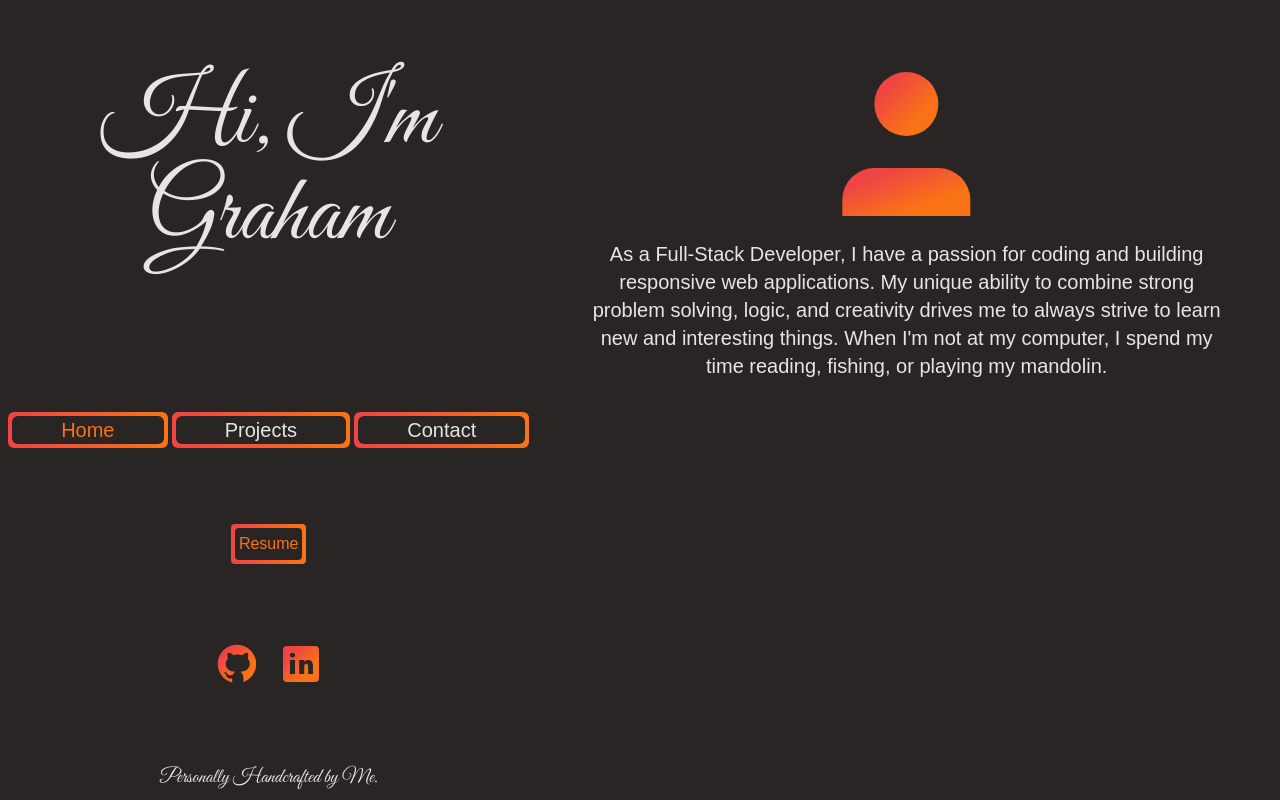
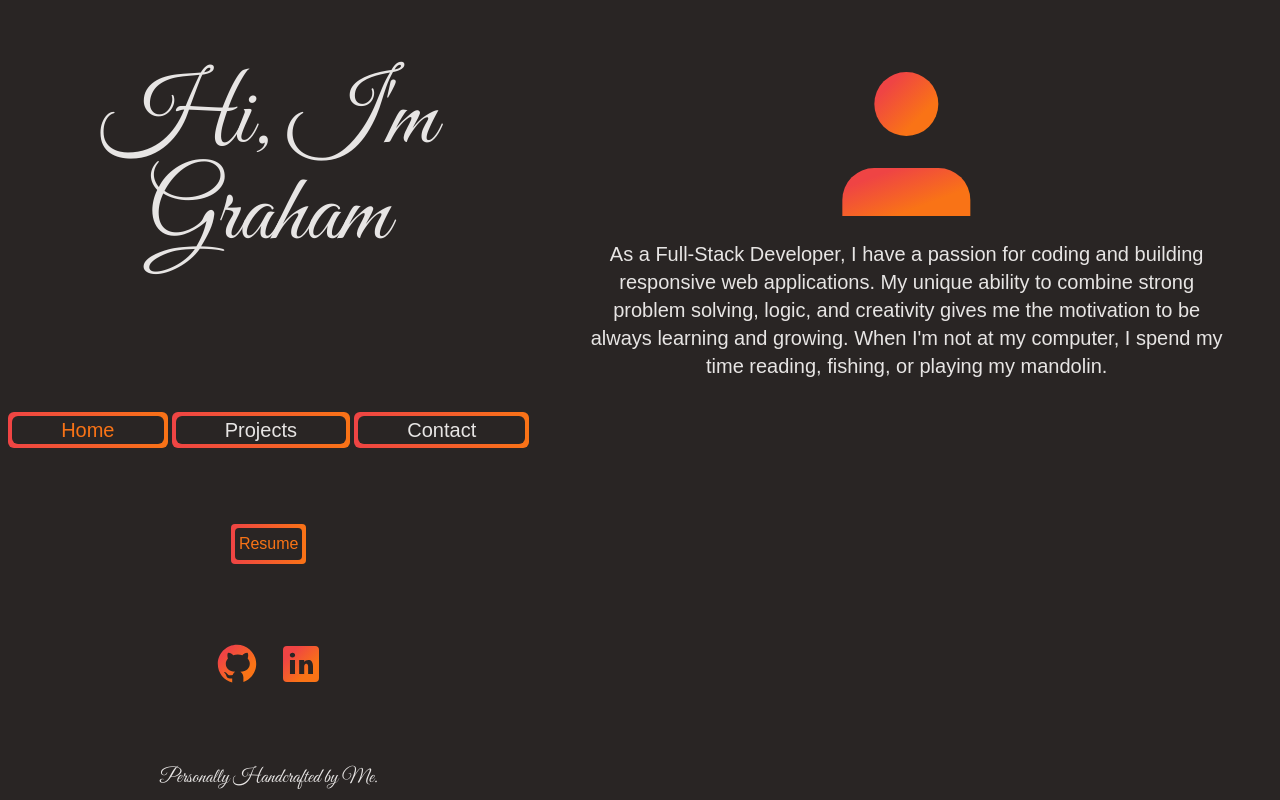
Before and after one commit to younggraham-t/portfolio, a Next.js app: page / in a window 1280 px wide. Built offline with nearby package versions, Linux system fonts and the light colour scheme; a web font is replaced by a local one.

Commit message:
update summary

```diff
--- a/app/page.tsx
+++ b/app/page.tsx
@@ -10,7 +10,7 @@ export default function Home() {
                     ]}
                     rotateGradient= {45}
           />
-        <p className={`text-xl flex text-center items-center justify-center w-full`}> As a Full-Stack Developer, I have a passion for coding and building responsive web applications. My unique ability to combine strong problem solving, logic, and creativity drives me to always strive to learn new and interesting things. When I&apos;m not at my computer, I spend my time reading, fishing, or playing my mandolin. </p>
+        <p className={`text-xl flex text-center items-center justify-center w-full`}> As a Full-Stack Developer, I have a passion for coding and building responsive web applications. My unique ability to combine strong problem solving, logic, and creativity gives me the motivation to be always learning and growing. When I&apos;m not at my computer, I spend my time reading, fishing, or playing my mandolin. </p>
       </div>
   );
 }
```
